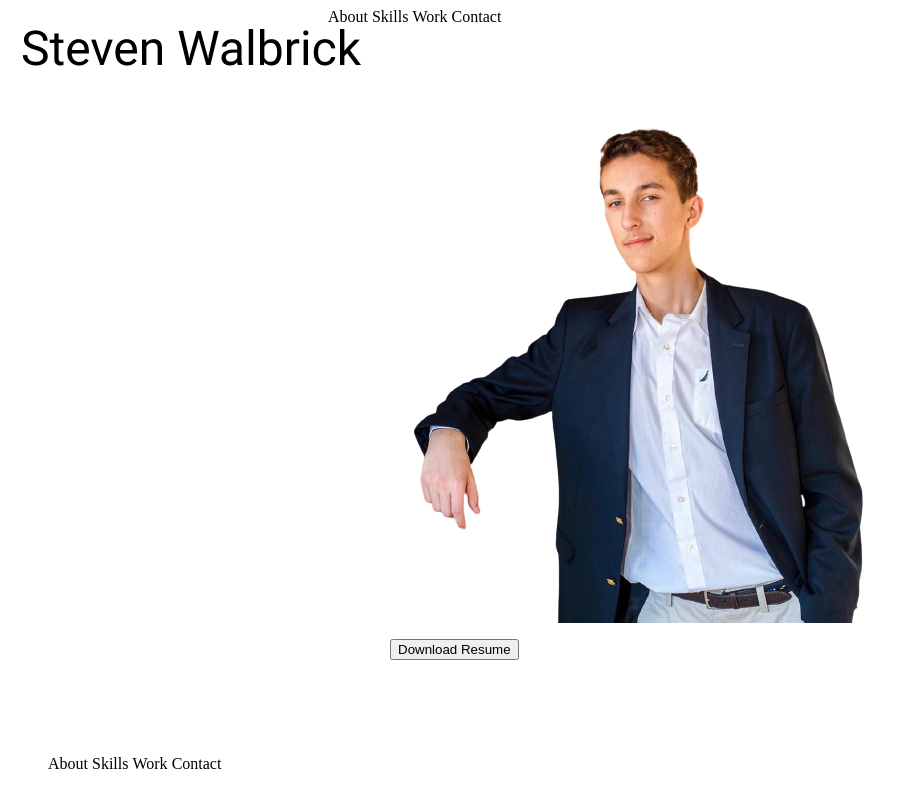
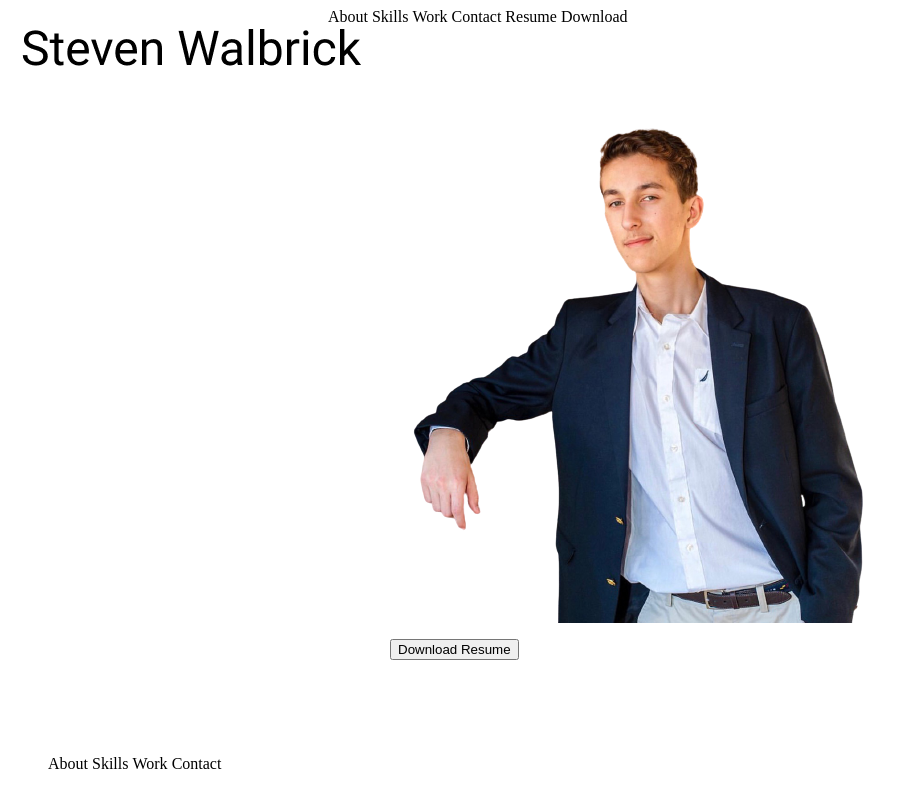
Before and after one commit to swalbrick/UX_UI_HW_17, a plain HTML site: page index.html in a window 1280 px wide. Shown: the whole page, without its empty margins (0-903 px from the left). Drawn offline with Linux system fonts and the light colour scheme.

Commit message:
Added code

```diff
--- a/index.html
+++ b/index.html
@@ -13,6 +13,7 @@
                 <li class="inline-block">Skills</li>
                 <li class="inline-block">Work</li>
                 <li class="inline-block">Contact</li>
+                <li class="inline-block">Resume Download</li>
             </nav>
         </header>
         <section class="heroImg">
```
